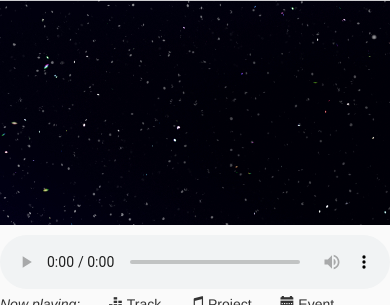
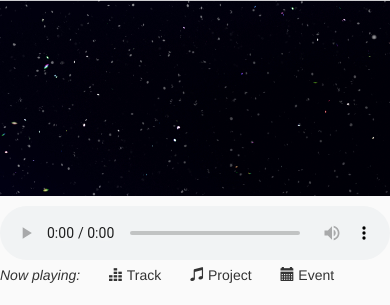
Before and after one commit to mateuszo/band-manager, a Django app: page /tracks/ in a window 390 px wide. Shown: the part 628-933 px from the top of the page. Run offline with Django 3.2, Linux system fonts and the light colour scheme; data comes from the database, SQL or seed files in the repository; some libraries are stand-ins or nearby versions; some web fonts are replaced.

Commit message:
Fix footer on mobile devices

```diff
--- a/tracks/static/tracks/css/custom.css
+++ b/tracks/static/tracks/css/custom.css
@@ -32,7 +32,6 @@
     margin-bottom: 40px;
 }
 
-
 audio {
     width: 100%
 }
@@ -52,13 +51,13 @@
 .footer {
     margin-top: 60px;
     width: 100%;
-    height: 80px;
     background-color: #fafafa;
 }
 
 footer > .container {
     padding: 10px 0px;
     background-color: #fafafa;
+    margin-bottom: 0px;
 }
 
 .span-space {
```
Also changed, not shown: tracks/templates/tracks/base.html (+0 -34 lines).
